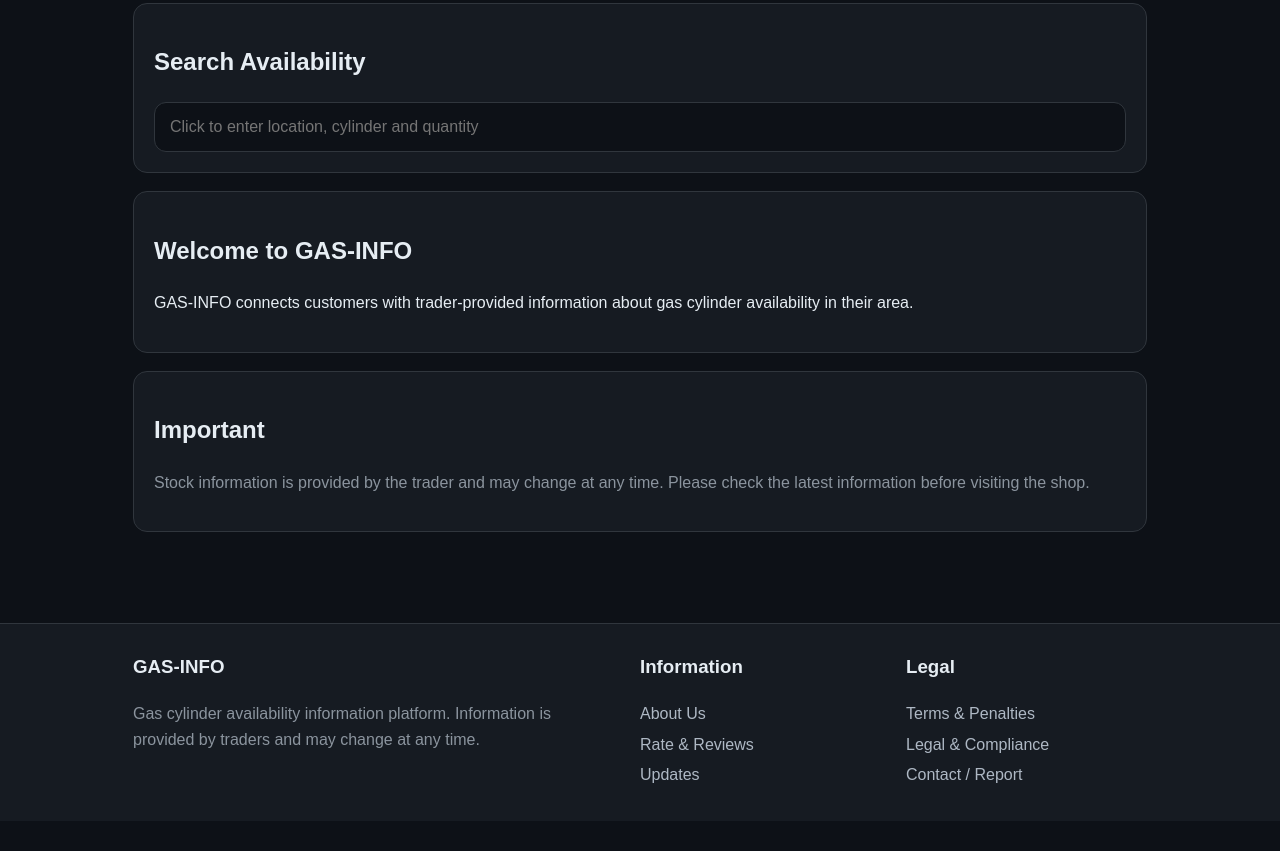
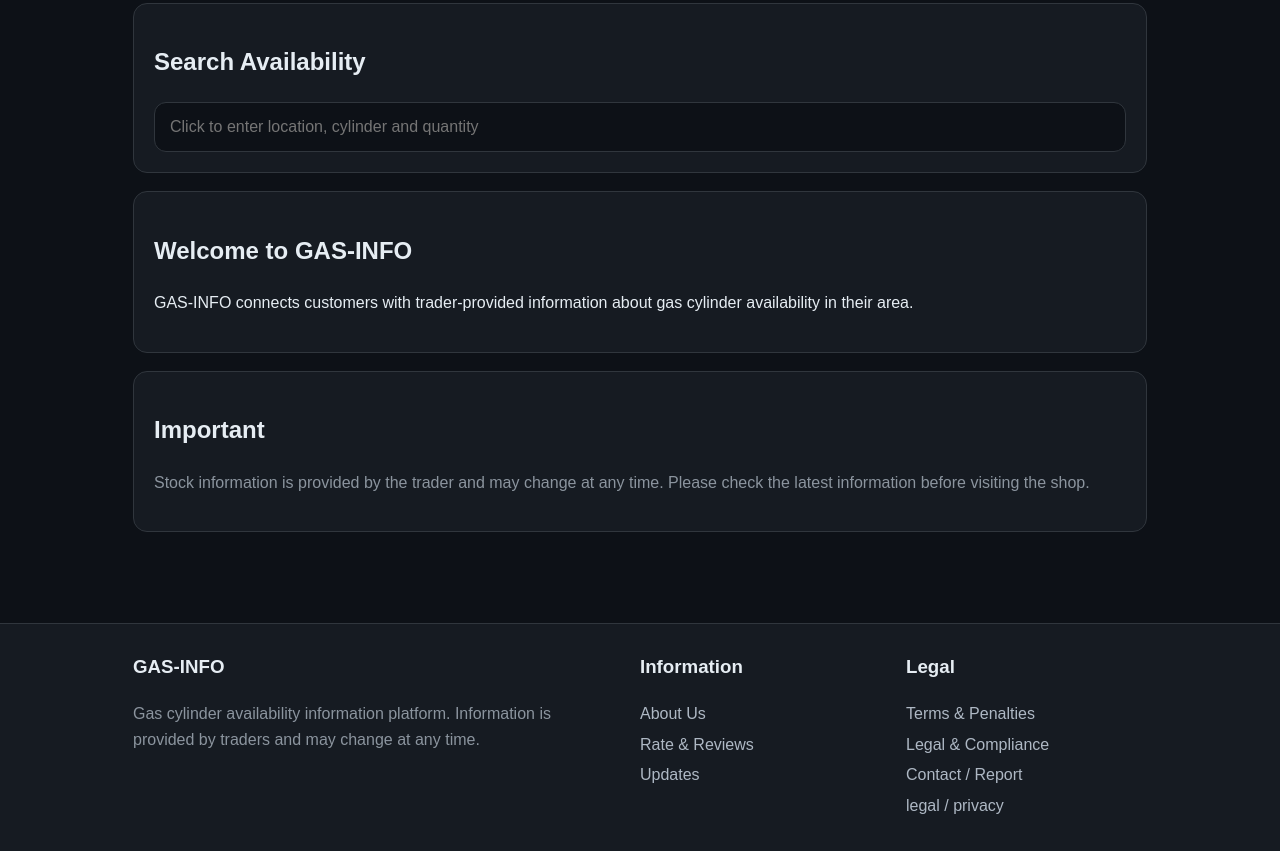
Before and after one commit to unionresurgence110-netizen/Gas-info, a plain HTML site: page index.html in a window 1280 px wide. Shown: the part 897-1748 px from the top of the page. Before the commit the page ends 1718 px from the top, so only its background shows below. Drawn offline with Linux system fonts and the light colour scheme; no server answers.

Commit message:
Update index.html

```diff
--- a/index.html
+++ b/index.html
@@ -168,6 +168,7 @@
       <a href="terms.html">Terms &amp; Penalties</a>
       <a href="legal.html">Legal &amp; Compliance</a>
       <a href="contact.html">Contact / Report</a>
+      <a href="privacy.html">legal / privacy</a>
     </div>
   </div>
 </footer>
```
